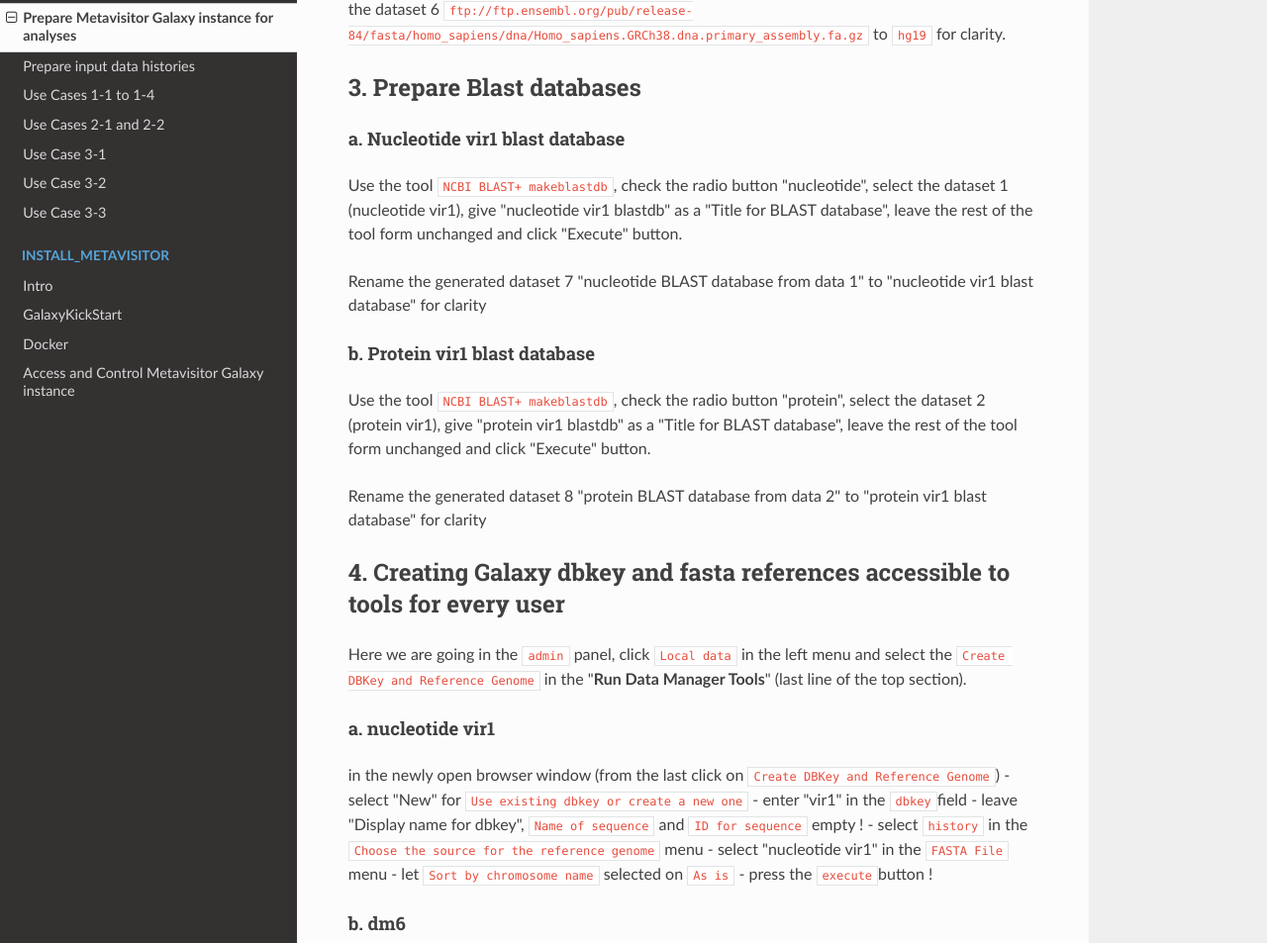
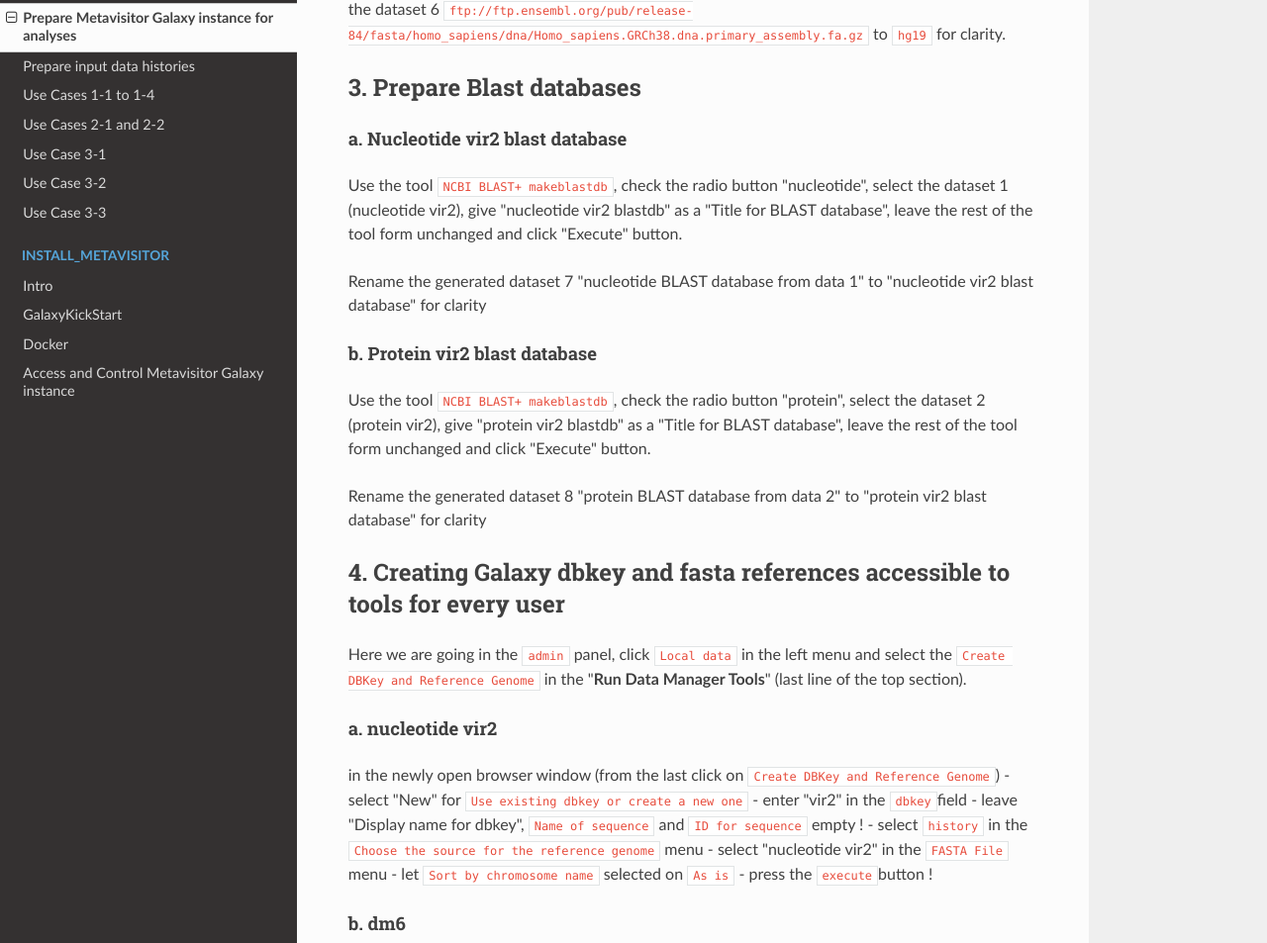
Before and after one commit to ARTbio/metavisitor, an MkDocs documentation site: the page built from docs/metavisitor_configure_references.md, in a window 1280 px wide and 1400 px high, scrolled down 1650 px. Shown: the part 132-1085 px from the top of the window at 99% size. Built offline with MkDocs 1.6.1, drawn with Linux system fonts in a browser that asks for light colours; nearby versions of some CDN libraries; old or Windows-style settings are respelled for this version of MkDocs; some of the changed text lies outside the part shown.

Commit message:
Change missed vir1 to vir2

````diff
--- a/docs/metavisitor_configure_references.md
+++ b/docs/metavisitor_configure_references.md
@@ -12,7 +12,7 @@
 Click on the `Analyze Data` menu
 rename the `Unnamed history` to `References`
 
-#### b. Upload nucleotide vir1 fasta file
+#### b. Upload nucleotide vir2 fasta file
 
 ```
 Click on the small arrow icon at the top of the tool bar (left handside of the Galaxy interface)
@@ -24,7 +24,7 @@
 
 When finished, rename the dataset 1 `https://ndownloader.figshare.com/files/11005121` to `nucleotide vir2` for clarity (using the small pencil icon).
 
-#### c. Upload protein vir1 fasta file
+#### c. Upload protein vir2 fasta file
 Repeat the same operation as in `b.` using the url `https://ndownloader.figshare.com/files/11005124`.
 When finished, rename the dataset 2 `https://ndownloader.figshare.com/files/11005124` to `protein vir2` for clarity.
 
@@ -46,26 +46,26 @@
 When finished, rename the dataset 6 `ftp://ftp.ensembl.org/pub/release-84/fasta/homo_sapiens/dna/Homo_sapiens.GRCh38.dna.primary_assembly.fa.gz` to `hg19` for clarity.
 
 ## 3. Prepare Blast databases
-#### a. Nucleotide vir1 blast database
-Use the tool `NCBI BLAST+ makeblastdb`, check the radio button "nucleotide", select the dataset 1 (nucleotide vir1), give "nucleotide vir1 blastdb" as a "Title for BLAST database", leave the rest of the tool form unchanged and click "Execute" button.
+#### a. Nucleotide vir2 blast database
+Use the tool `NCBI BLAST+ makeblastdb`, check the radio button "nucleotide", select the dataset 1 (nucleotide vir2), give "nucleotide vir2 blastdb" as a "Title for BLAST database", leave the rest of the tool form unchanged and click "Execute" button.
 
-Rename the generated dataset 7 "nucleotide BLAST database from data 1" to "nucleotide vir1 blast database" for clarity
+Rename the generated dataset 7 "nucleotide BLAST database from data 1" to "nucleotide vir2 blast database" for clarity
 
-#### b. Protein vir1 blast database
-Use the tool `NCBI BLAST+ makeblastdb`, check the radio button "protein", select the dataset 2 (protein vir1), give "protein vir1 blastdb" as a "Title for BLAST database", leave the rest of the tool form unchanged and click "Execute" button.
+#### b. Protein vir2 blast database
+Use the tool `NCBI BLAST+ makeblastdb`, check the radio button "protein", select the dataset 2 (protein vir2), give "protein vir2 blastdb" as a "Title for BLAST database", leave the rest of the tool form unchanged and click "Execute" button.
 
-Rename the generated dataset 8 "protein BLAST database from data 2" to "protein vir1 blast database" for clarity
+Rename the generated dataset 8 "protein BLAST database from data 2" to "protein vir2 blast database" for clarity
 
 ## 4. Creating Galaxy dbkey and fasta references accessible to tools for every user
 Here we are going in the `admin` panel, click `Local data` in the left menu and select the `Create DBKey and Reference Genome` in the "**Run Data Manager Tools**" (last line of the top section).
 
-#### a. nucleotide vir1
+#### a. nucleotide vir2
 in the newly open browser window (from the last click on `Create DBKey and Reference Genome`)
 - select "New" for `Use existing dbkey or create a new one`
-- enter "vir1" in the `dbkey`field
+- enter "vir2" in the `dbkey`field
 - leave "Display name for dbkey", `Name of sequence` and `ID for sequence` empty !
 - select `history` in the `Choose the source for the reference genome` menu
-- select "nucleotide vir1" in the `FASTA File` menu
+- select "nucleotide vir2" in the `FASTA File` menu
 - let `Sort by chromosome name` selected on `As is`
 - press the `execute`button !
 
@@ -120,28 +120,28 @@
  freaking insn't it ?
 
 ----
-#### a. vir 1 bowtie index
-Now, Go back to your web browser and the `admin` panel, click again `Local data` in the left menu and  select this time the `Bowtie index - builder` in the "**Run Data Manager Tools**" (top section).
+#### a. vir2 bowtie index
+Now, go back to your web browser and the `admin` panel, click again `Local data` in the left menu and  select this time the `Bowtie index - builder` in the "**Run Data Manager Tools**" (top section).
 
-select "vir1" in the `Source FASTA Sequence` menu of the Bowtie index builder tool form, leave the other options empty, and click execute.
+Select "vir2" in the `Source FASTA Sequence` menu of the Bowtie index builder tool form, leave the other options empty, and click execute.
 
 #### b. dm6 bowtie index
 Go back to your web browser and the `admin` panel, click again `Local data` in the left menu and  select this time the `Bowtie index - builder` in the "**Run Data Manager Tools**" (top section).
 
-select "dm6" in the `Source FASTA Sequence` menu of the Bowtie index builder tool form, leave the other options empty, and click execute.
+Select "dm6" in the `Source FASTA Sequence` menu of the Bowtie index builder tool form, leave the other options empty, and click execute.
 
 #### c. AgamP4 bowtie index
 Go back to your web browser and the `admin` panel, click again `Local data` in the left menu and  select this time the `Bowtie index - builder` in the "**Run Data Manager Tools**" (top section).
 
-select "AgamP4" in the `Source FASTA Sequence` menu of the Bowtie index builder tool form, leave the other options empty, and click execute.
+Select "AgamP4" in the `Source FASTA Sequence` menu of the Bowtie index builder tool form, leave the other options empty, and click execute.
 
 #### d. hg19 bowtie index
 Go back to your web browser and the `admin` panel, click again `Local data` in the left menu and  select this time the `Bowtie index - builder` in the "**Run Data Manager Tools**" (top section).
 
-select "hg19" in the `Source FASTA Sequence` menu of the Bowtie index builder tool form, leave the other options empty, and click execute.
+Select "hg19" in the `Source FASTA Sequence` menu of the Bowtie index builder tool form, leave the other options empty, and click execute.
 
 ----
-#### Note that the preparation of bowtie indexes can be long ! (several hours for the vir1 bowtie index for instance)
+#### Note that the preparation of bowtie indexes can be long ! (several hours for the vir2 bowtie index for instance)
 
 
 ** When bowtie indexes are ready (green in the `Data Manager History (automatically created)`) restart the Galaxy server instance as explained above, so that the bowtie indexes that we've just created for the server are registered and seen by the tools.**
@@ -151,23 +151,23 @@
 If not done before, restart the Galaxy instance as explained above.
 
 ----
-#### a. vir 1 bowtie2 index
+#### a. vir2 bowtie2 index
 Now, Go back to your web browser and the `admin` panel, click again `Local data` in the left menu and  select this time the `Bowtie2 index - builder` in the "**Run Data Manager Tools**" (top section).
 
-select "vir1" in the `Source FASTA Sequence` menu of the Bowtie index builder tool form, leave the other options empty, and click execute.
+Select "vir2" in the `Source FASTA Sequence` menu of the Bowtie index builder tool form, leave the other options empty, and click execute.
 
 #### b. AgamP4 bowtie2 index
 Go back to your web browser and the `admin` panel, click again `Local data` in the left menu and  select this time the `Bowtie2 index - builder` in the "**Run Data Manager Tools**" (top section).
 
-select "AgamP4" in the `Source FASTA Sequence` menu of the Bowtie index builder tool form, leave the other options empty, and click execute.
+Select "AgamP4" in the `Source FASTA Sequence` menu of the Bowtie index builder tool form, leave the other options empty, and click execute.
 
 #### c. hg19 bowtie2 index
 Go back to your web browser and the `admin` panel, click again `Local data` in the left menu and  select this time the `Bowtie2 index - builder` in the "**Run Data Manager Tools**" (top section).
 
-select "hg19" in the `Source FASTA Sequence` menu of the Bowtie index builder tool form, leave the other options empty, and click execute.
+Select "hg19" in the `Source FASTA Sequence` menu of the Bowtie index builder tool form, leave the other options empty, and click execute.
 
 ----
-#### Note that the preparation of bowtie2 indexes can be long too ! (several hours for the vir1 bowtie2 index for instance)
+#### Note that the preparation of bowtie2 indexes can be long too ! (several hours for the vir2 bowtie2 index for instance)
 
 
 ** When bowtie2 indexes are ready (green in the `Data Manager History (automatically created)`) restart the Galaxy server instance as explained above, so that the bowtie indexes that we've just created for the server are registered and seen by the tools.**
````
